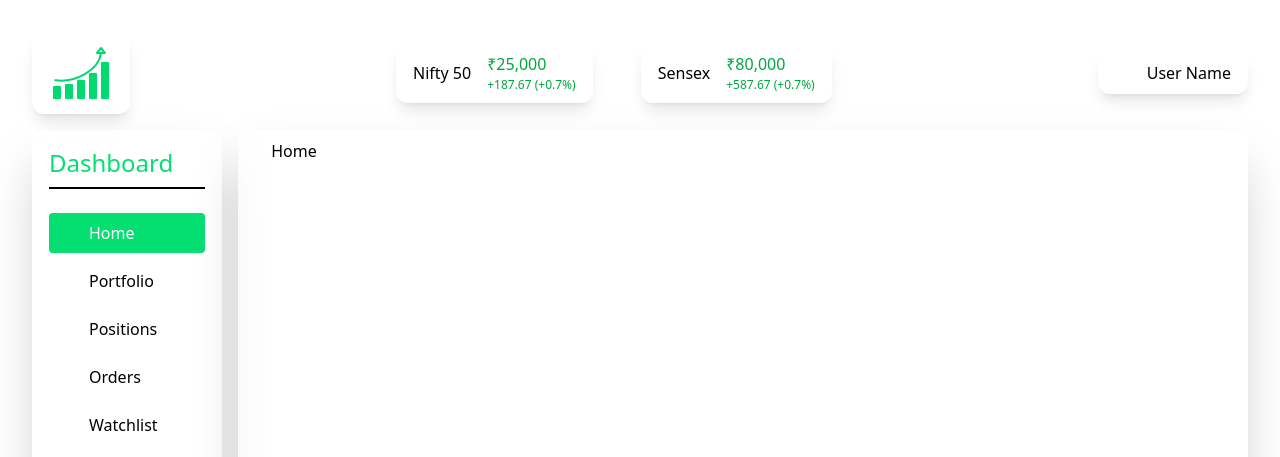
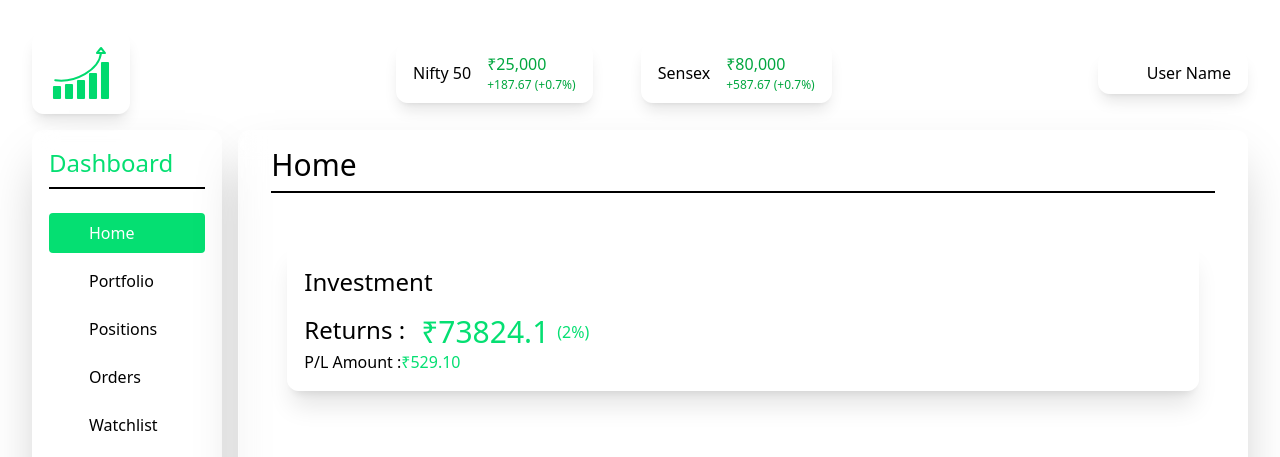
Before and after one commit to shreyasKU31/Kandl, a React (Vite) app in the folder dashboard/: page / in a window 1280 px wide. Shown: the top 457 px of the page. Built offline with nearby package versions, Linux system fonts and the light colour scheme; some icons are missing.

Commit message:
update home content

```diff
--- a/dashboard/src/components/main/home/Home.jsx
+++ b/dashboard/src/components/main/home/Home.jsx
@@ -1,7 +1,83 @@
-import React from "react";
+import { holdings } from "../../../data/data";
+import MainHeading from "../Others/MainHeading";
 
 const Home = () => {
-  return <div>Home</div>;
+  /**
+   * Calculates total investment value, total returns, and average return percentage
+   * from a list of holding items.
+   *
+   * @typedef {Object} Holding
+   * @property {number} qty - Quantity of the asset held.
+   * @property {number} avg - Average purchase price of the asset.
+   * @property {string|number} net - Net return percentage (as a string or number).
+   *
+   * @param {Holding[]} holdings - Array of holding objects.
+   */
+
+  let totalPrice = 0; // Total investment value
+  let avgReturns = 0; // Average return percentage across all holdings
+  let totalReturnAmount = 0; // Total amount including returns
+
+  // Loop through each holding to calculate financial metrics
+  holdings.map((item) => {
+    const price = item.qty * item.avg; // Total invested for this holding
+    totalPrice += price;
+
+    let returnsAmount = 0;
+    // Calculate return amount: price + (price * net return %)
+    returnsAmount = price + (price * parseInt(item.net)) / 100;
+    totalReturnAmount += returnsAmount;
+
+    // Accumulate average return percentage
+    avgReturns += parseInt(item.net) / holdings.length;
+  });
+  return (
+    <div>
+      <MainHeading text={"Home"} />
+      <div className="grid grid-cols-1 gap-4 p-4">
+        <div className="static-glass">
+          <h3 className="text-2xl mb-4 pt-2">Investment</h3>
+          <div className="flex items-center gap-2">
+            <p className="text-2xl flex justify-center">
+              Returns :
+              <span
+                className={`text-3xl font-medium ml-4 ${
+                  avgReturns > 0 ? "text-green-400" : "text-red-400"
+                }`}
+              >
+                &#8377;{totalReturnAmount}
+              </span>
+            </p>
+            <p
+              className={`${
+                avgReturns > 0 ? "text-green-400" : "text-red-400"
+              }`}
+            >
+              ({avgReturns}%)
+            </p>
+          </div>
+          <p>
+            P/L Amount :
+            <span
+              className={`${
+                avgReturns > 0 ? "text-green-400" : "text-red-400"
+              }`}
+            >
+              &#8377;{(totalReturnAmount - totalPrice).toFixed(2)}
+            </span>
+          </p>
+        </div>
+      </div>
+    </div>
+  );
 };
 
 export default Home;
+
+// Total investment value
+
+// Current value
+
+// Profit/Loss with green/red indicators
+
+// Pie chart or small graph (optional)
```
